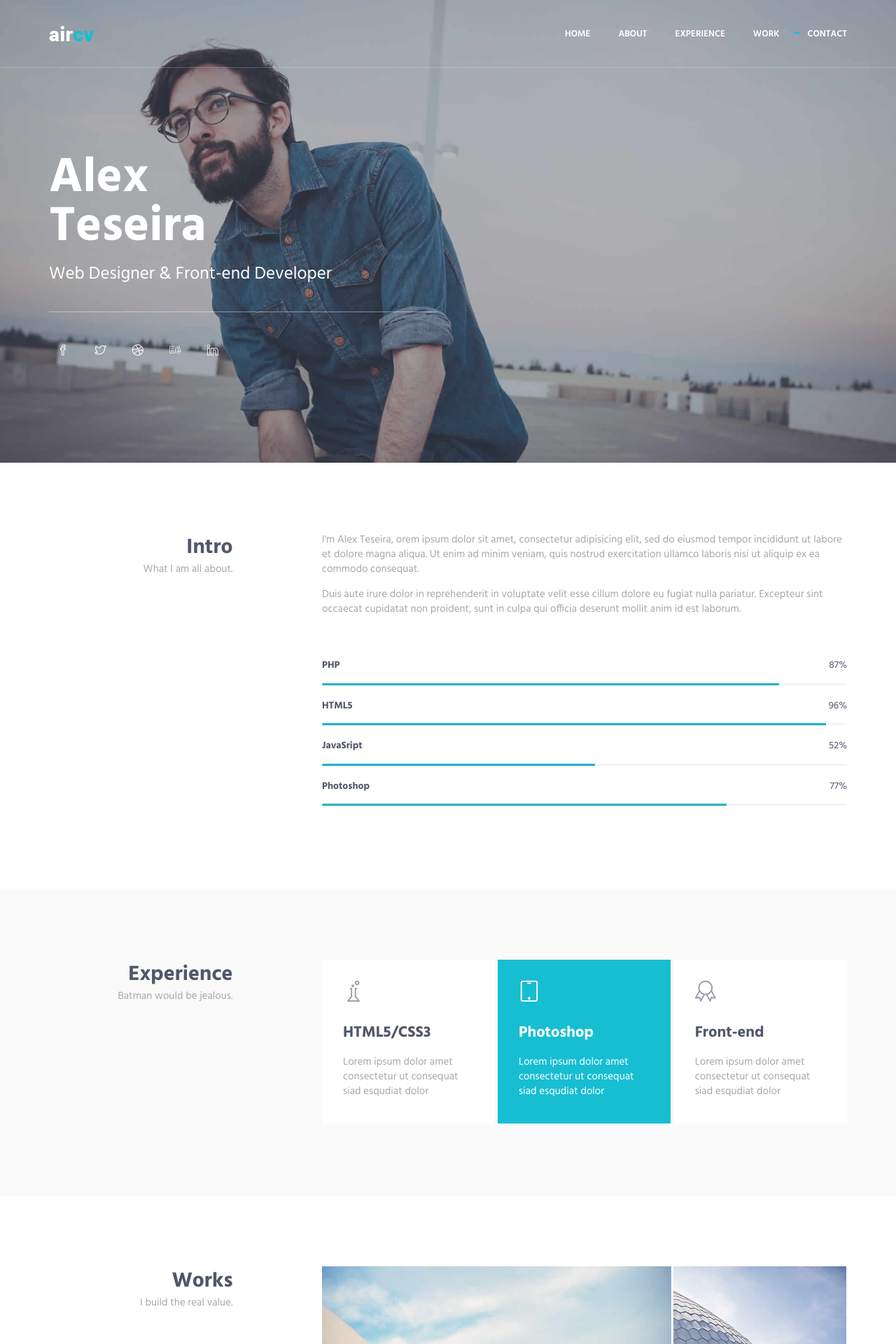
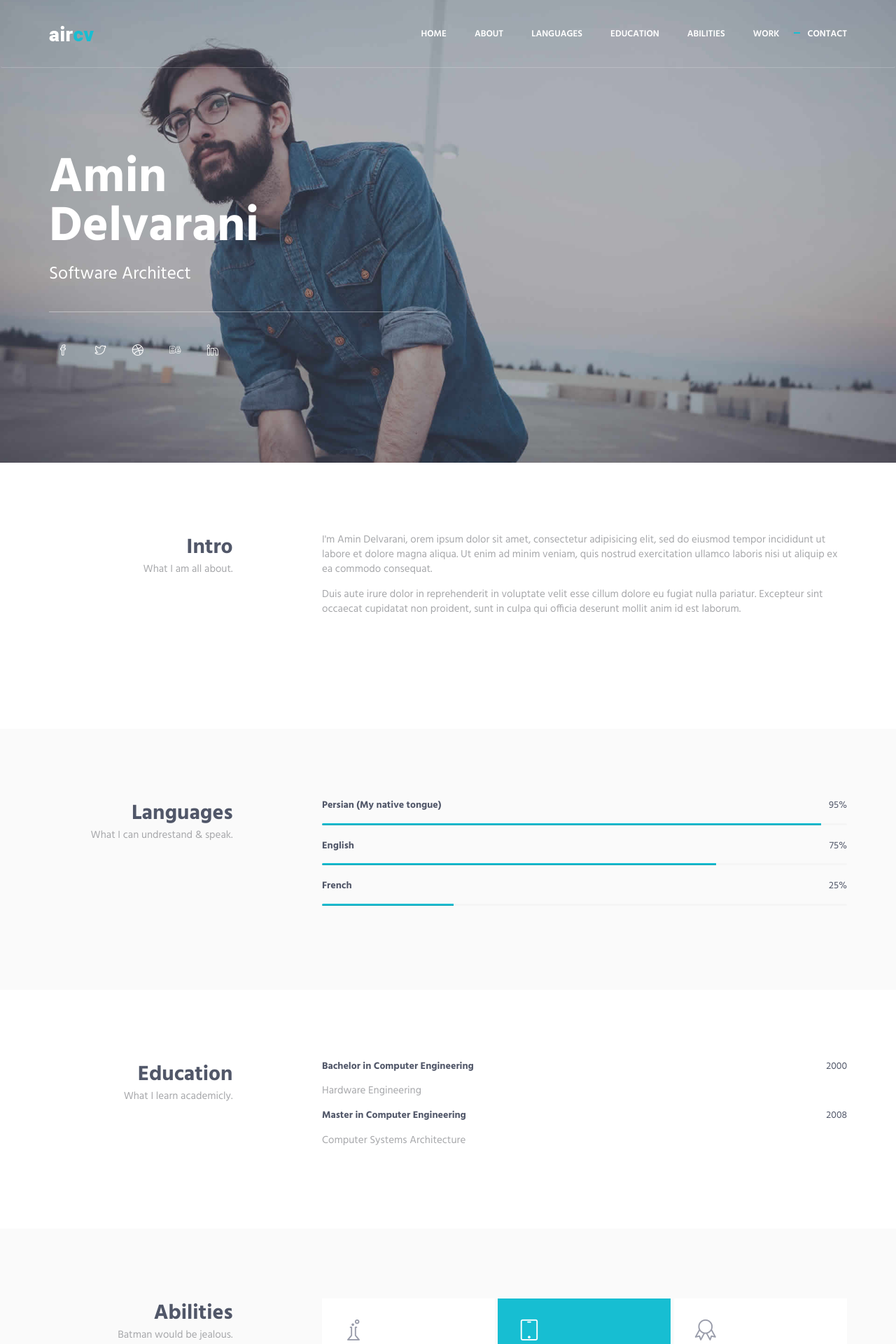
Before and after one commit to mimalefdal/mysite, a Django app: page / in a window 1280 px wide. Shown: the top 1920 px of the page at 70% size. Run offline with Django 3.2, Linux system fonts and the light colour scheme; some libraries are stand-ins or nearby versions.

Commit message:
Accomplish structure & information of cv page

```diff
--- a/cv/views.py
+++ b/cv/views.py
@@ -2,4 +2,12 @@ from django.shortcuts import render
 
 # Create your views here.
 def index_view(request):
-        return render(request,'cv/index.html')
+
+        data = {
+                "name":"Amin",
+                "surename":"Delvarani",
+                "description":"Software Architect",
+                "age":42,
+        }
+
+        return render(request,'cv/index.html',data)
--- a/templates/cv/index.html
+++ b/templates/cv/index.html
@@ -16,7 +16,7 @@
   <!-- BEGIN HEAD -->
   <head>
     <meta charset="utf-8" />
-    <title>CV | Alex Teseira</title>
+    <title>CV | {{ name }} {{ surename}}</title>
     <meta http-equiv="X-UA-Compatible" content="IE=edge" />
     <meta content="width=device-width, initial-scale=1" name="viewport" />
     <meta content="" name="description" />
@@ -104,8 +104,18 @@
                   >
                 </li>
                 <li class="js_nav-item nav-item">
-                  <a class="nav-item-child nav-item-hover" href="#experience"
-                    >Experience</a
+                  <a class="nav-item-child nav-item-hover" href="#languages"
+                    >Languages</a
+                  >
+                </li>
+                <li class="js_nav-item nav-item">
+                  <a class="nav-item-child nav-item-hover" href="#education"
+                    >Education</a
+                  >
+                </li>
+                <li class="js_nav-item nav-item">
+                  <a class="nav-item-child nav-item-hover" href="#abilities"
+                    >Abilities</a
                   >
                 </li>
                 <li class="js_nav-item nav-item">
@@ -137,12 +147,10 @@
           <div class="col-sm-6">
             <div class="promo-block-divider">
               <h1 class="promo-block-title">
-                Alex <br />
-                Teseira
+                {{ name }} <br />
+                {{ surename}}
               </h1>
-              <p class="promo-block-text">
-                Web Designer &amp; Front-end Developer
-              </p>
+              <p class="promo-block-text">{{ description}}</p>
             </div>
             <ul class="list-inline">
               <li>
@@ -192,11 +200,11 @@
           <div class="col-sm-8 col-sm-offset-1">
             <div class="margin-b-60">
               <p>
-                I'm Alex Teseira, orem ipsum dolor sit amet, consectetur
-                adipisicing elit, sed do eiusmod tempor incididunt ut labore et
-                dolore magna aliqua. Ut enim ad minim veniam, quis nostrud
-                exercitation ullamco laboris nisi ut aliquip ex ea commodo
-                consequat.
+                I'm {{ name }} {{ surename}}, orem ipsum dolor sit amet,
+                consectetur adipisicing elit, sed do eiusmod tempor incididunt
+                ut labore et dolore magna aliqua. Ut enim ad minim veniam, quis
+                nostrud exercitation ullamco laboris nisi ut aliquip ex ea
+                commodo consequat.
               </p>
               <p>
                 Duis aute irure dolor in reprehenderit in voluptate velit esse
@@ -207,8 +215,10 @@
             </div>
 
             <!-- Progress Box -->
-            <div class="progress-box">
-              <h5>PHP <span class="color-heading pull-right">87%</span></h5>
+            <!-- <div class="progress-box">
+              <h5>
+                PHP Laravel <span class="color-heading pull-right">87%</span>
+              </h5>
               <div class="progress">
                 <div
                   class="progress-bar bg-color-base"
@@ -250,7 +260,7 @@
                   data-width="77"
                 ></div>
               </div>
-            </div>
+            </div> -->
             <!-- End Progress Box -->
           </div>
         </div>
@@ -259,14 +269,147 @@
     </div>
     <!-- End About -->
 
-    <!-- Experience -->
-    <div id="experience">
+    <!-- Languages -->
+    <div id="languages">
       <div class="bg-color-sky-light" data-auto-height="true">
         <div class="container content-lg">
           <div class="row">
             <div class="col-sm-3 sm-margin-b-30">
               <div class="text-right sm-text-left">
-                <h2 class="margin-b-0">Experience</h2>
+                <h2 class="margin-b-0">Languages</h2>
+                <p>What I can undrestand & speak.</p>
+              </div>
+            </div>
+            <div class="col-sm-8 col-sm-offset-1">
+              <!-- <div class="margin-b-60">
+              <p>
+                I'm {{ name }} {{ surename}}, orem ipsum dolor sit amet,
+                consectetur adipisicing elit, sed do eiusmod tempor incididunt
+                ut labore et dolore magna aliqua. Ut enim ad minim veniam, quis
+                nostrud exercitation ullamco laboris nisi ut aliquip ex ea
+                commodo consequat.
+              </p>
+              <p>
+                Duis aute irure dolor in reprehenderit in voluptate velit esse
+                cillum dolore eu fugiat nulla pariatur. Excepteur sint occaecat
+                cupidatat non proident, sunt in culpa qui officia deserunt
+                mollit anim id est laborum.
+              </p>
+            </div> -->
+
+              <!-- Progress Box -->
+              <div class="progress-box">
+                <h5>
+                  Persian (My native tongue)<span
+                    class="color-heading pull-right"
+                    >95%</span
+                  >
+                </h5>
+                <div class="progress">
+                  <div
+                    class="progress-bar bg-color-base"
+                    role="progressbar"
+                    data-width="95"
+                  ></div>
+                </div>
+              </div>
+              <div class="progress-box">
+                <h5>
+                  English <span class="color-heading pull-right">75%</span>
+                </h5>
+                <div class="progress">
+                  <div
+                    class="progress-bar bg-color-base"
+                    role="progressbar"
+                    data-width="75"
+                  ></div>
+                </div>
+              </div>
+              <div class="progress-box">
+                <h5>
+                  French <span class="color-heading pull-right">25%</span>
+                </h5>
+                <div class="progress">
+                  <div
+                    class="progress-bar bg-color-base"
+                    role="progressbar"
+                    data-width="25"
+                  ></div>
+                </div>
+              </div>
+
+              <!-- End Progress Box -->
+            </div>
+          </div>
+          <!--// end row -->
+        </div>
+      </div>
+    </div>
+    <!-- End Languages-->
+
+    <!-- Education -->
+    <div id="education">
+      <div class="container content-lg">
+        <div class="row">
+          <div class="col-sm-3 sm-margin-b-30">
+            <div class="text-right sm-text-left">
+              <h2 class="margin-b-0">Education</h2>
+              <p>What I learn academicly.</p>
+            </div>
+          </div>
+          <div class="col-sm-8 col-sm-offset-1">
+            <!-- <div class="margin-b-60">
+              <p>
+                I'm {{ name }} {{ surename}}, orem ipsum dolor sit amet,
+                consectetur adipisicing elit, sed do eiusmod tempor incididunt
+                ut labore et dolore magna aliqua. Ut enim ad minim veniam, quis
+                nostrud exercitation ullamco laboris nisi ut aliquip ex ea
+                commodo consequat.
+              </p>
+              <p>
+                Duis aute irure dolor in reprehenderit in voluptate velit esse
+                cillum dolore eu fugiat nulla pariatur. Excepteur sint occaecat
+                cupidatat non proident, sunt in culpa qui officia deserunt
+                mollit anim id est laborum.
+              </p>
+            </div> -->
+
+            <!-- Progress Box -->
+            <div class="progress-box">
+              <h5>
+                Bachelor in Computer Engineering<span
+                  class="color-heading pull-right"
+                  >2000</span
+                >
+              </h5>
+              <p>Hardware Engineering</p>
+            </div>
+            <div class="progress-box">
+              <h5>
+                Master in Computer Engineering<span
+                  class="color-heading pull-right"
+                  >2008</span
+                >
+              </h5>
+              <p>Computer Systems Architecture</p>
+            </div>
+
+            <!-- End Progress Box -->
+          </div>
+        </div>
+        <!--// end row -->
+      </div>
+    </div>
+    <!-- End Education-->
+
+    <!-- Abilities -->
+    <div id="abilities">
+      <div class="bg-color-sky-light" data-auto-height="true">
+        <div class="container content-lg">
+          <div class="row">
+            <div class="col-sm-3 sm-margin-b-30">
+              <div class="text-right sm-text-left">
+                <h2 class="margin-b-0">Abilities</h2>
                 <p>Batman would be jealous.</p>
               </div>
             </div>
@@ -278,7 +421,7 @@
                       <i class="service-icon icon-chemistry"></i>
                     </div>
                     <div class="service-info">
-                      <h3>HTML5/CSS3</h3>
+                      <h3>Operational Systems Architecture</h3>
                       <p class="margin-b-5">
                         Lorem ipsum dolor amet consectetur ut consequat siad
                         esqudiat dolor
@@ -300,7 +443,7 @@
                       ></i>
                     </div>
                     <div class="service-info">
-                      <h3 class="color-white">Photoshop</h3>
+                      <h3 class="color-white">Software Solutions for SMBs</h3>
                       <p class="color-white margin-b-5">
                         Lorem ipsum dolor amet consectetur ut consequat siad
                         esqudiat dolor
@@ -315,7 +458,7 @@
                       <i class="service-icon icon-badge"></i>
                     </div>
                     <div class="service-info">
-                      <h3>Front-end</h3>
+                      <h3>Digital Transformation</h3>
                       <p class="margin-b-5">
                         Lorem ipsum dolor amet consectetur ut consequat siad
                         esqudiat dolor
@@ -332,7 +475,7 @@
         </div>
       </div>
     </div>
-    <!-- End Experience -->
+    <!-- End Abilities -->
 
     <!-- Work -->
     <div id="work">
@@ -763,26 +906,26 @@
             <div class="col-sm-3 sm-margin-b-30">
               <div class="text-right sm-text-left">
                 <h2 class="margin-b-0">Contacts</h2>
-                <p>Hire me.</p>
+                <p>Find me.</p>
               </div>
             </div>
             <div class="col-sm-8 col-sm-offset-1">
               <div class="row">
                 <div class="col-md-3 col-xs-6 md-margin-b-30">
                   <h5>Location</h5>
-                  <a href="#">Brookyln, New York</a>
+                  <a href="#">Tehran, Iran</a>
                 </div>
                 <div class="col-md-3 col-xs-6 md-margin-b-30">
                   <h5>Phone</h5>
-                  <a href="#">+77 234 548 00 00</a>
+                  <a href="#">+98 912 57 00 904</a>
                 </div>
                 <div class="col-md-3 col-xs-6">
                   <h5>Email</h5>
-                  <a href="mailto:#">alex.teseira@gmail.com</a>
+                  <a href="mailto:#">mimalefdal@gmail.com</a>
                 </div>
                 <div class="col-md-3 col-xs-6">
                   <h5>Web</h5>
-                  <a href="#">alex.teseira.com</a>
+                  <a href="#">madelvarani.ir</a>
                 </div>
               </div>
             </div>
```
